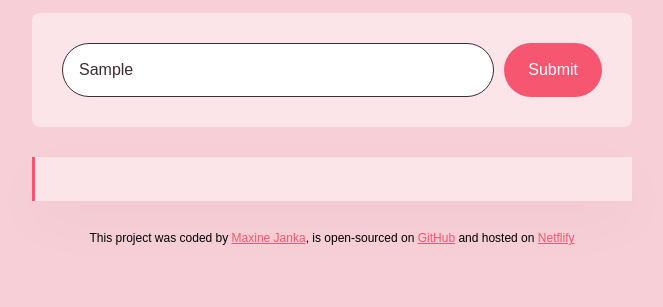
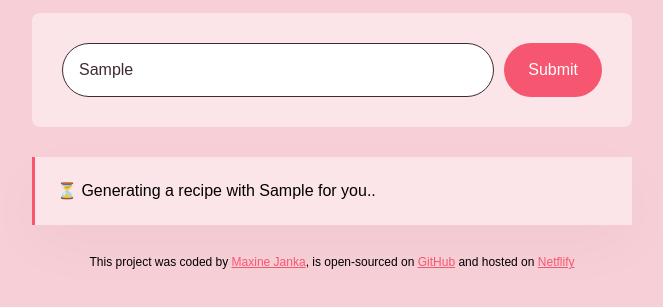
Before and after one commit to maxine-janka/shecodes-recipe-generator, a plain HTML site: page index.html in a window 1280 px wide. Both pictures are taken after typing "Sample" into the empty fields and a click on the input 861 px from the left and 255 px from the top of the page. Shown: the part 185-492 px from the top of the page, without its empty margins (308-971 px from the left). Drawn offline with nearby package versions, Linux system fonts and the light colour scheme; no server answers.

Commit message:
Blink effect to "Generating recipe"

```diff
--- a/index.html
+++ b/index.html
@@ -27,7 +27,7 @@
       />
       <input type="submit" class="submit-button"/>
     </form>
-    <div class="recipe-details" id="recipe-details">
+    <div class="recipe-details hidden" id="recipe-details">
     </div>
   </main>
 
--- a/src/script.js
+++ b/src/script.js
@@ -15,8 +15,13 @@ function generateRecipe(event) {
   let recipeKeywords = document.querySelector("#user-input");
   let apiKey = "badact1734fb41b82663o4ab9a6e5204";
   let prompt = `Generate a recipe using ${recipeKeywords.value}`;
-  let context = "You are very knowledgable about home cooking and love to share easy home cooked recipes. Display one recipe per search. Strictly display the recipe in HTML format. Do not write the word HTML";
+  let context = "You are very knowledgable about home cooking and love to share easy home cooked recipes. Display only one recipe per search. Strictly display the recipe in HTML format. Do not write the word HTML";
   let apiUrl = `https://api.shecodes.io/ai/v1/generate?prompt=${prompt}&context=${context}&key=${apiKey}`;
+
+  let recipeElement = document.querySelector("#recipe-details");
+  recipeElement.classList.remove("hidden");
+  recipeElement.innerHTML = `<div class="blink">⏳ Generating a recipe with ${recipeKeywords.value} for you..</div>
+`;
 
   console.log("Generating recipe");
   console.log(`Prompt: ${prompt}`);
--- a/src/style.css
+++ b/src/style.css
@@ -63,5 +63,22 @@ a {
   line-height: 1.5;
   border-left: 3px solid #f75671;
   box-shadow: 0px 20px 60px rgba(61, 44, 47, 0.03);
+}
 
+.hidden {
+  display: none;
 }
+@keyframes blink-animation {
+  to {
+    visibility: hidden;
+  }
+}
+.blink {
+  animation: blink-animation 1s steps(5, start) infinite;
+}
+
+@-webkit-keyframes blink-animation {
+  to {
+    visibility: hidden;
+  }
+}
```
